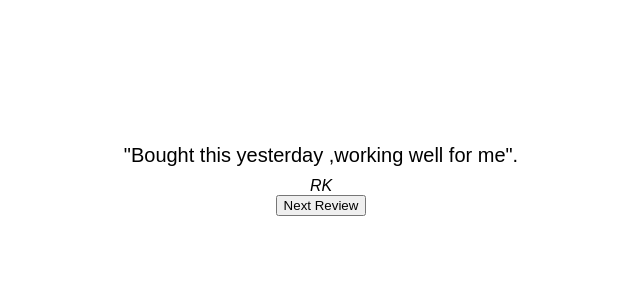
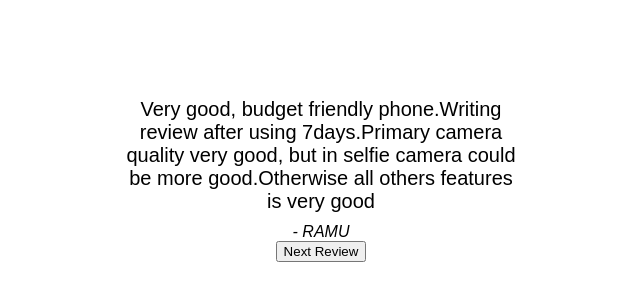
Before and after one commit to Ramakrishna4015/JAVASCRIPT-PROJECTS, a plain HTML site: page Review Carousel/index.html in a window 1280 px wide. Shown: the part 220-520 px from the top of the page, without its empty margins (319-959 px from the left). Drawn offline with Linux system fonts and the light colour scheme.

Commit message:
final commit

```diff
--- a/Review Carousel/app.js
+++ b/Review Carousel/app.js
@@ -11,3 +11,15 @@ const reviews =[
 }
 
 ];
+let currentReviewIndex = 0;
+        const reviewText = document.querySelector(".review");
+        const authorText = document.querySelector(".author");
+
+        function showNextReview() {
+            currentReviewIndex = (currentReviewIndex + 1) % reviews.length;
+            reviewText.textContent = reviews[currentReviewIndex].text;
+            authorText.textContent = `- ${reviews[currentReviewIndex].author}`;
+        }
+
+
+        showNextReview();
--- a/Review Carousel/index.html
+++ b/Review Carousel/index.html
@@ -1,20 +1,17 @@
 <!DOCTYPE html>
 <html lang="en">
 <head>
-    <meta charset="UTF-8">
-    <meta name="viewport" content="width=device-width, initial-scale=1.0">
-    <title>Review Carousel</title>
-    <link rel="stylesheet" href="style.css">
+  <meta charset="UTF-8">
+  <meta name="viewport" content="width=device-width, initial-scale=1.0">
+  <title>Document</title>
+  <link rel="stylesheet" href="style.css">
 </head>
 <body>
-    <div class="container">
-        <div class="review">"Bought this yesterday ,working well for me".</div>
-        <div class="author">RK</div>
-        <button>Next Review</button>
+  <div class="carousel-container">
+        <div class="review">"This product changed my life! Highly recommended."</div>
+        <div class="author">- Jane Doe</div>
+        <button onclick="showNextReview()">Next Review</button>
     </div>
-
-
-
-    <script src="app.js"></script>
+  <script src="app.js"></script>
 </body>
 </html>
--- a/Review Carousel/style.css
+++ b/Review Carousel/style.css
@@ -7,7 +7,7 @@ body{
     justify-content: center;
     height: 100vh;
 }
-.container{
+.carousel-container{
     width: 400px;
     text-align: center;
 }
```
